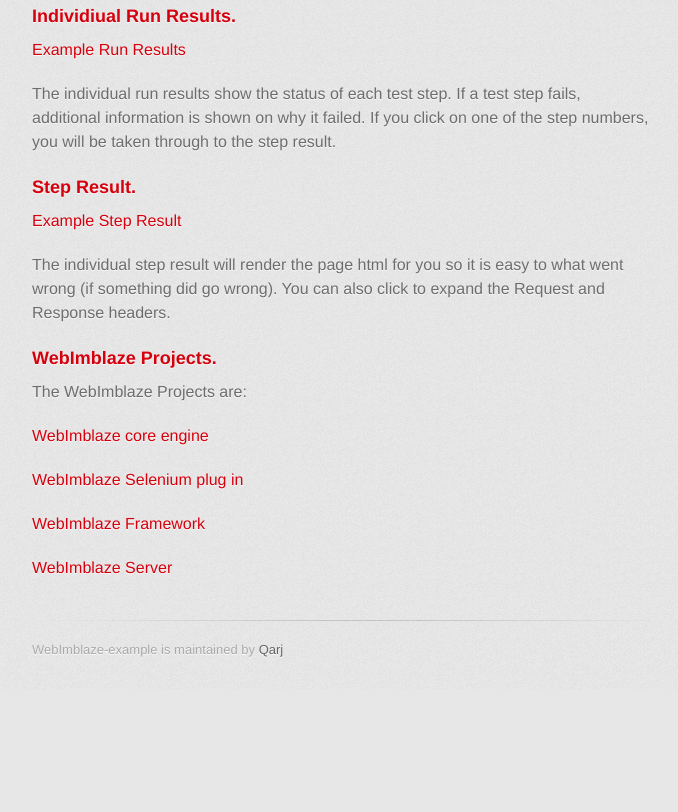
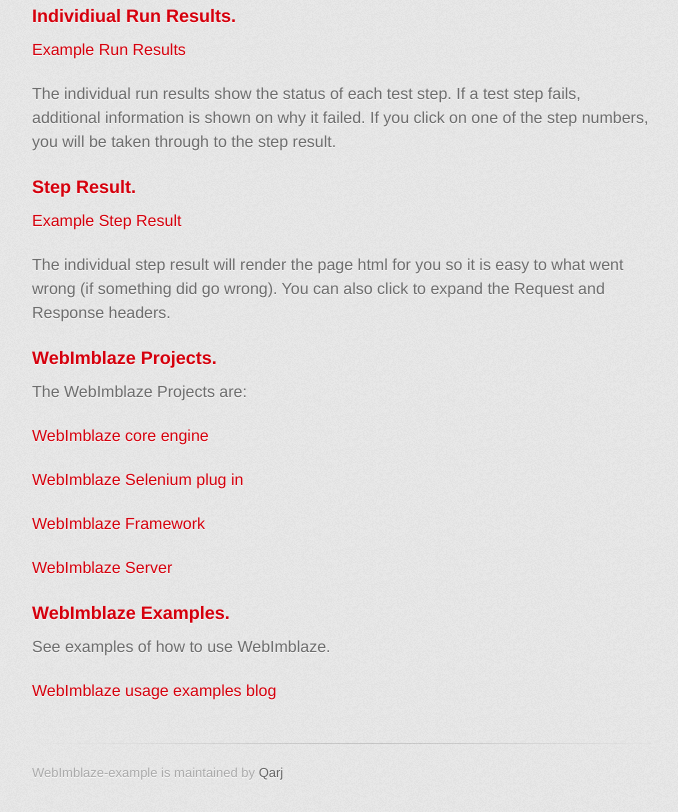
Before and after one commit to Qarj/WebImblaze-Example, a plain HTML site: page index.html in a window 1280 px wide. Shown: the part 761-1573 px from the top of the page, without its empty margins (298-976 px from the left). Before the commit the page ends 1450 px from the top, so only its background shows below. Drawn offline with Linux system fonts and the light colour scheme; a web font is replaced by a local one.

Commit message:
link to WebImblaze examples blog

```diff
--- a/index.html
+++ b/index.html
@@ -73,6 +73,11 @@
 <p>  <a href="https://github.com/Qarj/WebImblaze-Framework">WebImblaze Framework</a></p>
 <p>  <a href="https://github.com/Qarj/webimblaze-server">WebImblaze Server</a></p>
 
+<h3><a id="webimblaze-examples" class="anchor" href="#webimblaze-examples" aria-hidden="true"><span aria-hidden="true" class="octicon octicon-link"></span></a>WebImblaze Examples.</h3>
+
+<p>See examples of how to use WebImblaze.</p>
+
+<p>  <a href="http://webimblaze.blogspot.co.uk/">WebImblaze usage examples blog</a></p>
 
         </section>
 
```
